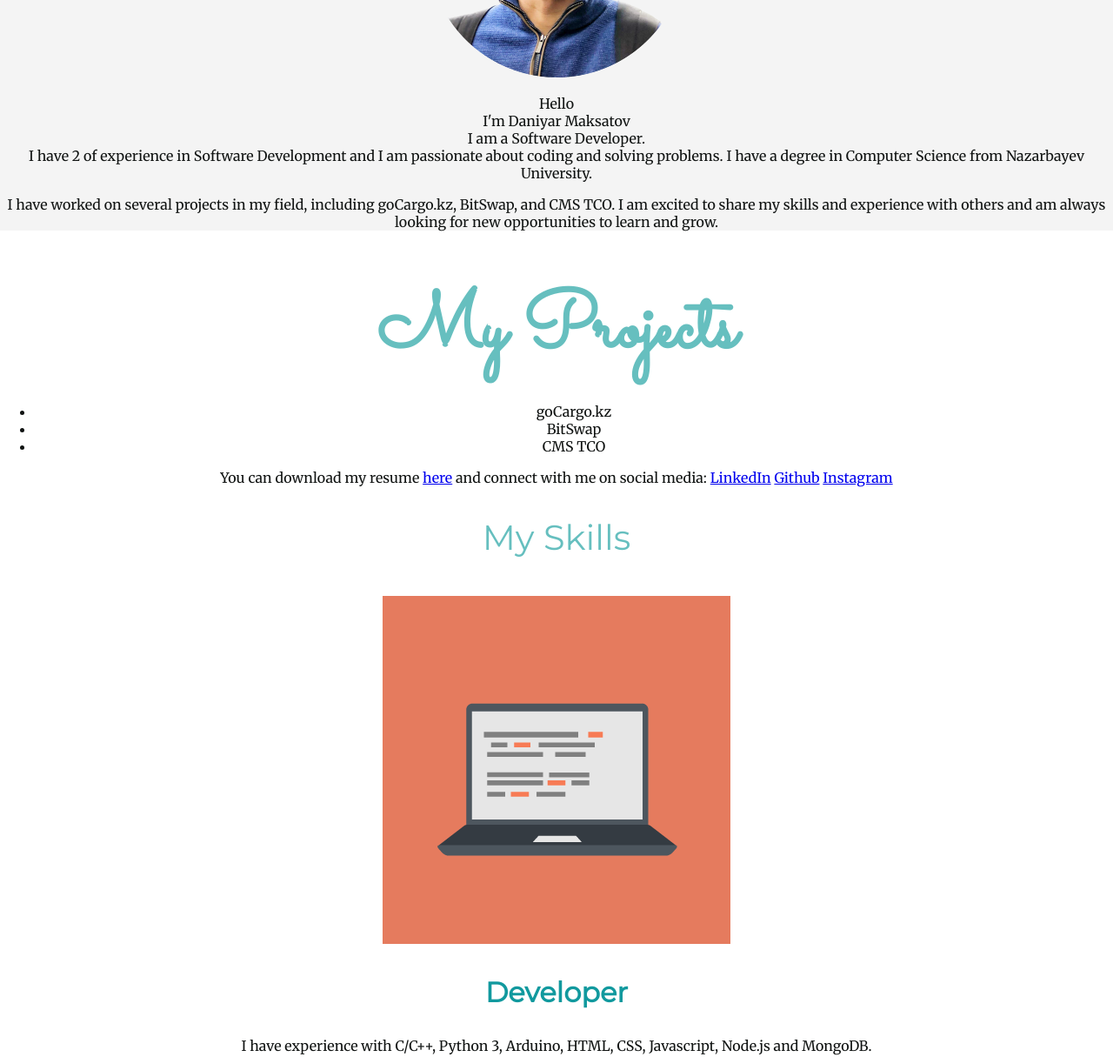
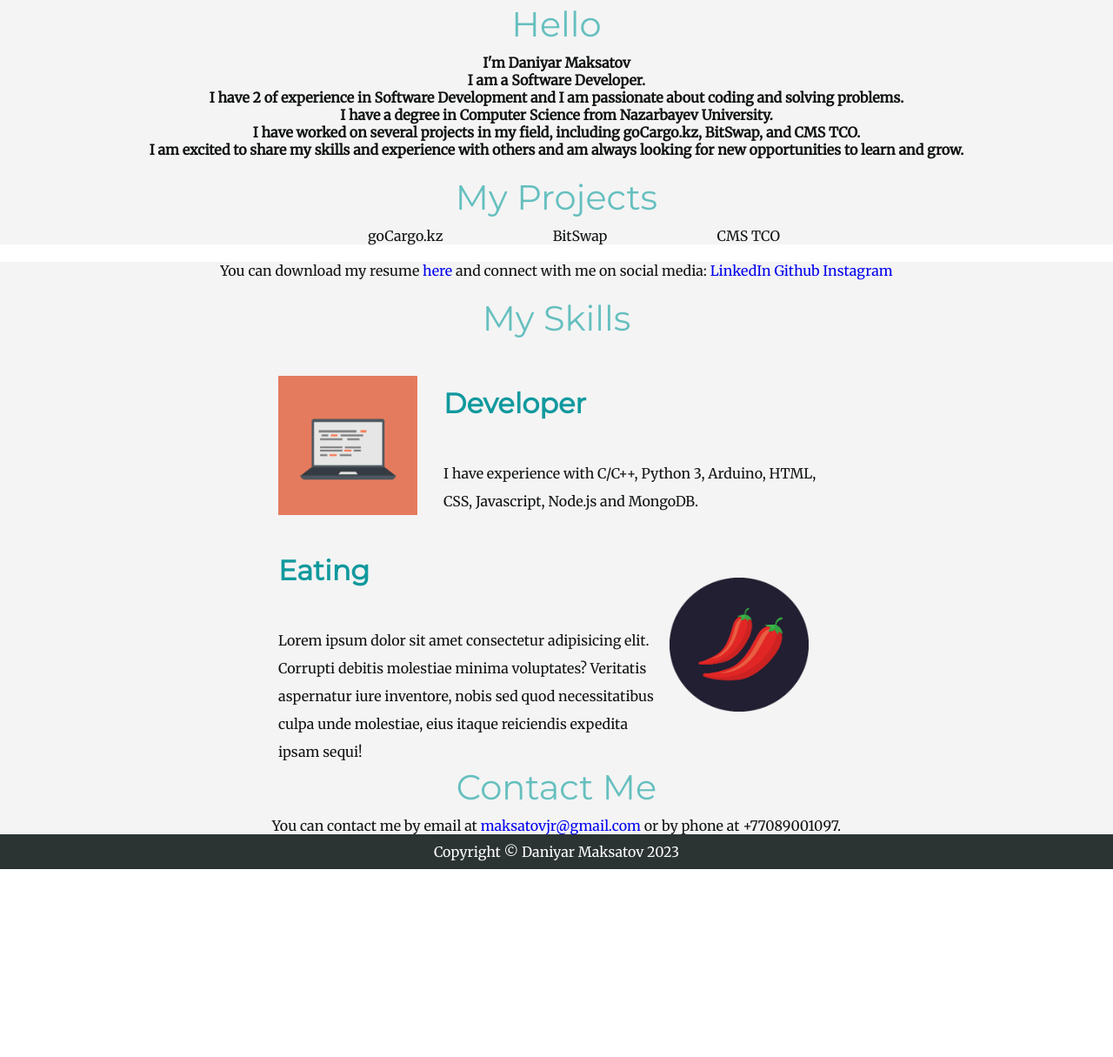
Before and after one commit to maksatov/my-site, a plain HTML site: page index.html in a window 1280 px wide. Shown: the part 1110-2325 px from the top of the page at 87% size. After the commit the page ends 2109 px from the top, so only its background shows below. Drawn offline with Linux system fonts and the light colour scheme.

Commit message:
my-site-done

```diff
--- a/CSS-My Site/styles.css
+++ b/CSS-My Site/styles.css
@@ -12,7 +12,7 @@ header {
 h1 {
 	color: #66bfbf;
 	font-size: 5.625rem;
-	margin: 50px auto 0 auto;
+	margin: 0 auto 0 auto;
 	font-family: 'Sacramento', cursive;
 	/*100% = 16px = 1em
     x%   = 90px
@@ -25,12 +25,19 @@ h2 {
 	font-size: 2.5rem;
 	font-weight: normal;
 	padding-bottom: 10px;
+	margin: 0 auto 0 auto;
 }
-
+a {
+	text-decoration: none;
+}
 h3 {
 	font-family: 'Montserrat', sans-serif;
 	color: #11999e;
 	font-size: 2rem;
+}
+p {
+	margin: 0 auto 0 auto;
+	background-color: #f4f4f4;
 }
 .wrapper {
 	width: 100%;
@@ -41,22 +48,22 @@ h3 {
 	display: flex;
 	justify-content: space-between;
 	align-items: center;
-  background-color: antiquewhite;
+	background-color: #a5c9ca;
+}
 
+li {
+	color: fff;
+	list-style: none;
 }
 
 .navigation-menu {
-  width: 50%
+	width: 50%;
 }
 
 .nav-items {
 	display: flex;
 	list-style: none;
 	justify-content: space-around;
-}
-
-header {
-	background-color: #e4f9f5;
 }
 
 header nav ul {
@@ -74,10 +81,30 @@ header nav ul li a {
 	color: #11999e;
 	text-decoration: none;
 }
+.ul {
+	width: 50%;
+}
+ul {
+	margin: 0 auto 0 auto;
+	display: flex;
+	list-style-type: none;
+	justify-content: space-around;
+}
 
+.top-container {
+	background-color: #e7f6f2;
+}
 
-.middle-container {
-  margin: 100px 0;
+.top-cloud {
+	margin: 100px 0 0 500px;
+}
+.bottom-cloud {
+	display: flex;
+	margin: 10px 0 0 300px;
+}
+
+.projects {
+	padding-top: 20px;
 }
 
 .bottom-container {
@@ -87,18 +114,57 @@ header nav ul li a {
 
 #about {
 	background-color: #f4f4f4;
+	padding-top: 50px;
+}
+#skills {
+	background-color: #f4f4f4;
+	text-align: center;
+}
+.skills{
+  padding-top: 20px;
 }
 
+.skill-row1 {
+	width: 50%;
+	margin: 20px auto 10px auto;
+	text-align: left;
+	line-height: 2;
+}
+.programming-image {
+	width: 25%;
+	float: left;
+	margin-right: 30px;
+}
+.skill-row2 {
+	width: 50%;
+	margin: 0 auto 0 auto;
+	text-align: left;
+	line-height: 2;
+}
+.hot-image {
+	width: 25%;
+	float: right;
+	margin-right: 30px;
+	margin-top: 40px;
+}
 #projects {
-	background-color: #fff;
+	background-color: #f4f4f4;
+	display: flex;
+	flex-direction: column;
+	justify-content: center;
+	align-items: center;
 }
 
 #contact {
+	margin: 0 auto 0 auto;
 	background-color: #f4f4f4;
 }
-
+.copy {
+	color: #fff;
+	background-color: #2c3333;
+}
 footer {
-	background-color: #333;
+	background-color: #2c3333;
 	color: #fff;
 	padding: 10px;
 	text-align: center;
@@ -118,12 +184,7 @@ footer {
 	background-color: #555; /* change background color on hover */
 }
 
-.skills-container {
-	display: flex;
-	flex-wrap: wrap;
-}
-
-.skill {
+#skill {
 	width: 30%;
 	margin: 10px;
 }
--- a/index.html
+++ b/index.html
@@ -18,7 +18,7 @@
 	</head>
 	<body>
 		<header>
-			<div class='wrapper'>
+			<div class="wrapper">
 				<div class="nav">
 					<div class="navigation-menu">
 						<ul class="nav-items">
@@ -33,18 +33,7 @@
 					</div>
 				</div>
 			</div>
-			<!-- <div class="nav">
-				<nav id="navigation-menu">
-					<ul>
-						<li><a href="#about">About Me</a></li>
-						<li><a href="#projects">Projects</a></li>
-						<li><a href="#skills">Skills</a></li>
-						<li><a href="#contact">Contact</a></li>
-						<button id="menu-button" onclick="toggleMenu()">Menu</button>
-
-					</ul>
-				</nav>
-			</div> -->
+		</header>
 		<div class="top-container">
 			<img class="top-cloud" src="./img/cloud.png" alt="cloud-image" />
 			<h1>I'm Daniyar</h1>
@@ -54,40 +43,47 @@
 			<img class="bottom-cloud" src="./img/cloud.png" alt="cloud-image" />
 			<img src="./img/mountain.png" alt="mountain-image" />
 		</div>
-		</header>
 
 		<div id="about">
-			<h1>About Me</h1>
 			<div class="about-me-container">
 				<img src="./img/avatar.png" alt="Your Name" class="about-me-image" />
 				<div class="about-me-text">
+					<h2>Hello</h2>
+
 					<p>
-						Hello<br />
-						I'm Daniyar Maksatov <br />
+						<strong
+							>I'm Daniyar Maksatov <br />
 							I am a Software Developer.<br />
 							I have 2 of experience in Software Development and I am passionate
-						about coding and solving problems. I have a degree in Computer
-						Science from Nazarbayev University.
+							about coding and solving problems. <br />I have a degree in
+							Computer Science from Nazarbayev University.
+						</strong>
 					</p>
 					<p>
-						I have worked on several projects in my field, including goCargo.kz,
-						BitSwap, and CMS TCO. I am excited to share my skills and experience
-						with others and am always looking for new opportunities to learn and
-						grow.
+						<strong
+							>I have worked on several projects in my field, including
+							goCargo.kz, BitSwap, and CMS TCO. <br />I am excited to share my
+							skills and experience with others and am always looking for new
+							opportunities to learn and grow.</strong
+						>
 					</p>
 				</div>
 			</div>
 		</div>
 
 		<div id="projects">
-			<h1>My Projects</h1>
+			<div class="projects">
+				<h2>My Projects</h2>
+			</div>
+			<div class="ul">
 				<ul>
 					<li>goCargo.kz</li>
 					<li>BitSwap</li>
 					<li>CMS TCO</li>
 				</ul>
 			</div>
-
+		</div>
+		<br />
 		<p>
 			You can download my resume <a href="path/to/your/resume">here</a> and
 			connect with me on social media:
@@ -97,8 +93,10 @@
 		</p>
 
 		<div id="skills">
+			<div class="skills">
 				<h2>My Skills</h2>
-			<div class="skill-row">
+			</div>
+			<div class="skill-row1">
 				<img
 					class="programming-image"
 					src="./img/computer.png"
@@ -110,8 +108,8 @@
 					Javascript, Node.js and MongoDB.
 				</p>
 			</div>
-			<div class="skill-row">
-				<img class="guitar-image" src="./img/chillies.png" alt="guitar-image" />
+			<div class="skill-row2">
+				<img class="hot-image" src="./img/chillies.png" alt="guitar-image" />
 				<h3>Eating</h3>
 				<p>
 					Lorem ipsum dolor sit amet consectetur adipisicing elit. Corrupti
@@ -123,7 +121,7 @@
 		</div>
 
 		<div id="contact">
-			<h1>Contact Me</h1>
+			<h2>Contact Me</h2>
 			<p>
 				You can contact me by email at
 				<a href="mailto:[Your Email]">maksatovjr@gmail.com</a> or by phone at
@@ -132,7 +130,7 @@
 		</div>
 
 		<footer>
-			<p>Copyright © Daniyar Maksatov 2023</p>
+			<p class="copy">Copyright © Daniyar Maksatov 2023</p>
 		</footer>
 	</body>
 </html>
```
Lines whose indentation alone changed are shown as unchanged.
